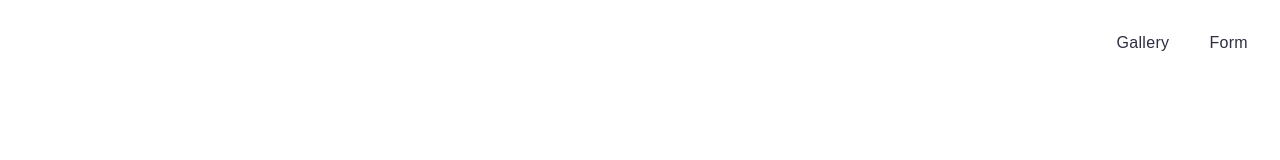
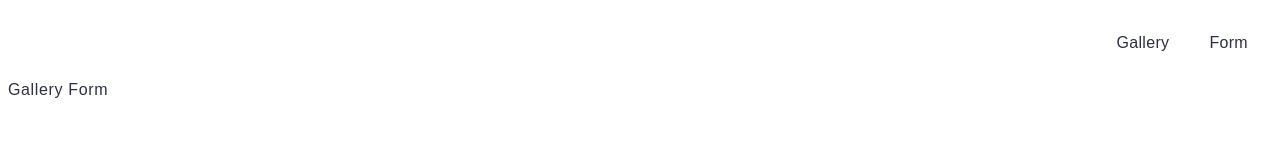
Before and after one commit to HarakiriAi/goit-js-hw-09, a website built with Vite: page src/index.html in a window 1280 px wide. Built offline with nearby package versions, Linux system fonts and the light colour scheme.

Commit message:
ig this's finnal git version

```diff
--- a/src/index.html
+++ b/src/index.html
@@ -10,6 +10,8 @@
   <body>
     <load src="./partials/header.html" icon-path="img/sprite.svg#logo" />
     <main>
+      <a href="./1-gallery.html">Gallery</a>
+      <a href="./2-form.html">Form</a>
     </main>
   </body>
 </html>
```
